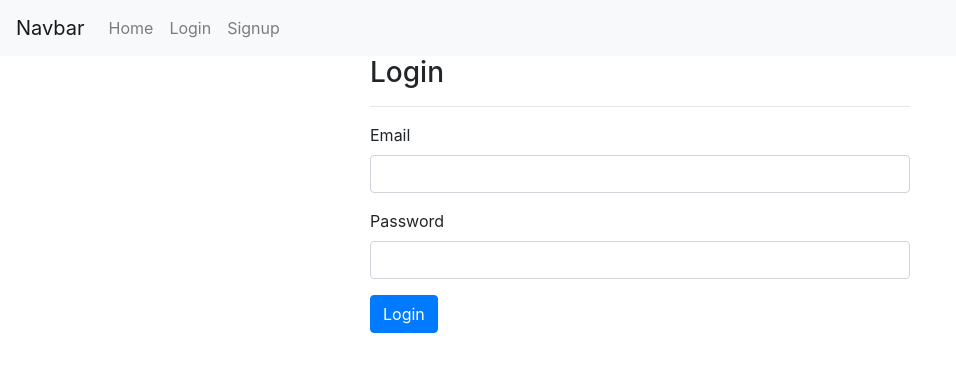
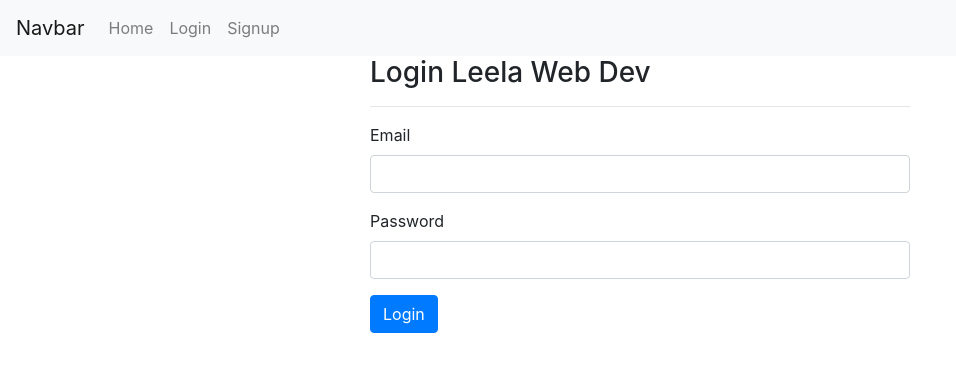
Before and after one commit to leelanarasimha/vue3-course, a Vue app in the folder vue-authentication/: page /login in a window 1280 px wide. Shown: the top 372 px of the page, without its empty margins (0-956 px from the left). Built offline with nearby package versions, Linux system fonts and the light colour scheme.

Commit message:
Added vuex state management

```diff
--- a/vue-authentication/package.json
+++ b/vue-authentication/package.json
@@ -10,7 +10,8 @@
   "dependencies": {
     "core-js": "^3.6.5",
     "vue": "^3.0.0",
-    "vue-router": "^4.0.0-rc.4"
+    "vue-router": "^4.0.0-rc.4",
+    "vuex": "^4.0.0-rc.1"
   },
   "devDependencies": {
     "@vue/cli-plugin-babel": "~4.5.0",
--- a/vue-authentication/src/main.js
+++ b/vue-authentication/src/main.js
@@ -1,7 +1,9 @@
 import { createApp } from 'vue';
 import App from './App.vue';
 import router from './router';
+import store from './store/store';
 
 const app = createApp(App);
 app.use(router);
+app.use(store);
 app.mount('#app');
--- a/vue-authentication/src/pages/Login.vue
+++ b/vue-authentication/src/pages/Login.vue
@@ -3,7 +3,7 @@
         <div class="col-md-6 offset-md-3">
             <div>
                 <div>
-                    <h3>Login</h3>
+                    <h3>Login {{ firstName }}</h3>
                     <hr />
                 </div>
                 <form>
@@ -27,5 +27,12 @@
     </div>
 </template>
 <script>
-export default {};
+import { mapState } from 'vuex';
+export default {
+    computed: {
+        ...mapState('auth', {
+            firstName: (state) => state.name,
+        }),
+    },
+};
 </script>
--- /dev/null
+++ b/vue-authentication/src/store/modules/auth/actions.js
@@ -0,0 +1 @@
+export default {};
--- /dev/null
+++ b/vue-authentication/src/store/modules/auth/getters.js
@@ -0,0 +1 @@
+export default {};
--- /dev/null
+++ b/vue-authentication/src/store/modules/auth/index.js
@@ -0,0 +1,15 @@
+import mutations from './mutations';
+import actions from './actions';
+import getters from './getters';
+
+export default {
+    namespaced: true,
+    state() {
+        return {
+            name: 'Leela Web Dev',
+        };
+    },
+    mutations,
+    getters,
+    actions,
+};
--- /dev/null
+++ b/vue-authentication/src/store/modules/auth/mutations.js
@@ -0,0 +1 @@
+export default {};
--- /dev/null
+++ b/vue-authentication/src/store/store.js
@@ -0,0 +1,10 @@
+import { createStore } from 'vuex';
+import auth from './modules/auth/index';
+
+const store = createStore({
+    modules: {
+        auth,
+    },
+});
+
+export default store;
```
Also changed, not shown: 1 other file (tests, documents, lock files or other folders).
